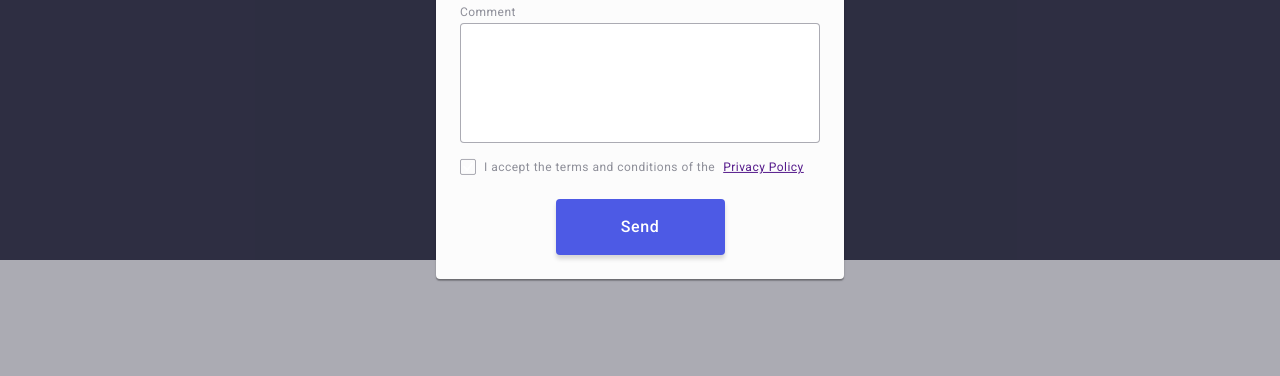
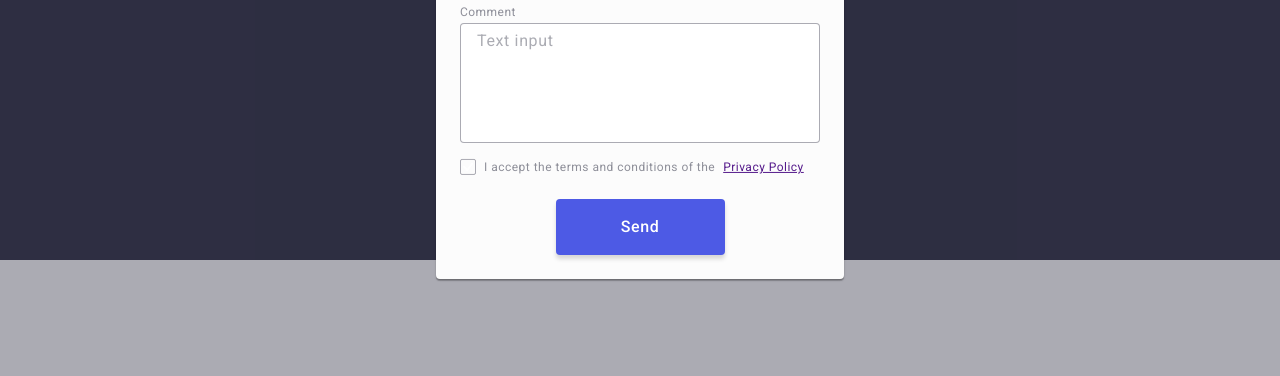
Before and after one commit to AndriiBilyiV/goit-markup-hw-06, a plain HTML site: page index.html in a window 1280 px wide. Both pictures are taken after a click on the button "Order Service". Shown: the part 413-789 px from the top of the page. Drawn offline with nearby package versions, Linux system fonts and the light colour scheme.

Commit message:
textarea fixeg in modal

```diff
--- a/css/style.css
+++ b/css/style.css
@@ -741,7 +741,16 @@ img {
 .text-area {
   height: 120px;
   resize: none;
+  padding: 8px 16px;
   margin-bottom: 16px;
+  line-height: 1.17;
+  letter-spacing: 0.04em;
+  color: var(--main-text-dark-color);
+}
+.text-area::placeholder {
+  line-height: 1.17;
+  letter-spacing: 0.04em;
+  color: rgba(46, 47, 66, 0.4);
 }
 .accept-policy {
   position: relative;
--- a/index.html
+++ b/index.html
@@ -586,8 +586,7 @@
         </div>
         <label>
           <span class="modal-label">Comment</span>
-          <textarea name="comment" id="" rows="10" class="modal-input text-area" >
-          </textarea>
+          <textarea name="comment" rows="6" class="modal-input text-area" placeholder="Text input"></textarea>
         </label>
         <label class="accept-policy">
           <input type="checkbox" name="users-name" class="accept-checkbox">
```
